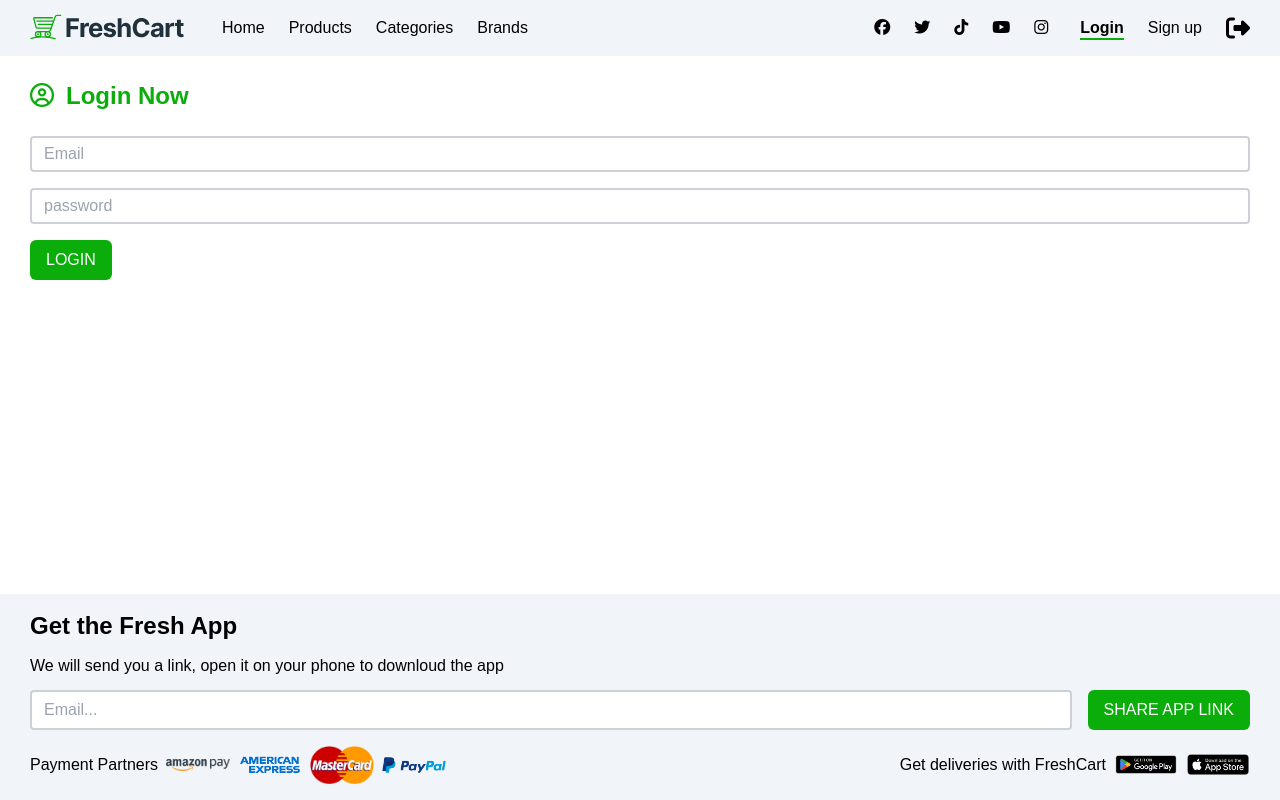
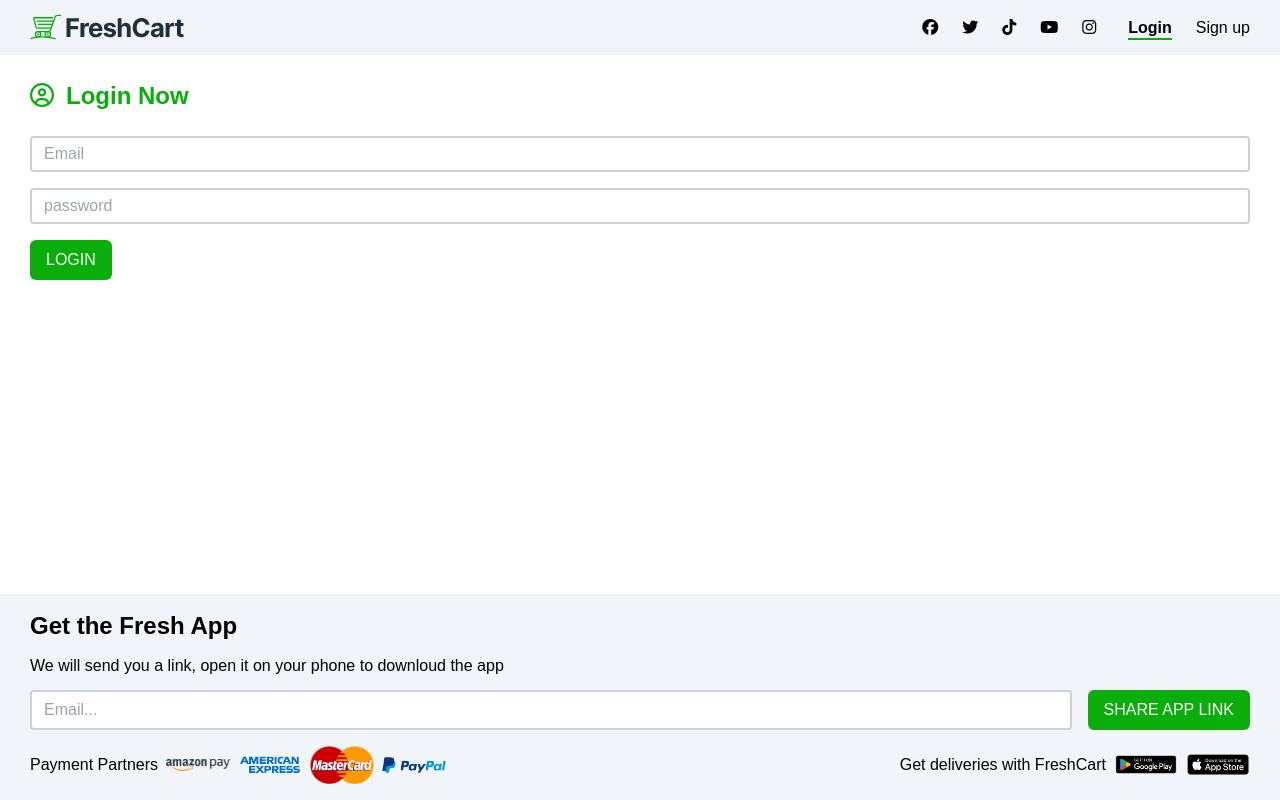
Before and after one commit to abdullahalawa/ecommerce, a React (Vite) app: page /auth/login in a window 1280 px wide. Built offline with nearby package versions, Linux system fonts and the light colour scheme; a web font is replaced by a local one.

Commit message:
add userContext - handle token - login and signup

```diff
--- a/src/App.jsx
+++ b/src/App.jsx
@@ -7,6 +7,7 @@ import { Toaster } from "react-hot-toast";
 import { register } from "swiper/element/bundle";
 import Home from "./Pages/Home/Home";
 import ProtectedRoute from "./Components/ProtectedRoute/ProtectedRoute";
+import UserProvider from "./Context/User.context";
 
 register();
 
@@ -39,8 +40,10 @@ function App() {
 
   return (
     <>
-      <RouterProvider router={routes}></RouterProvider>
-      <Toaster />
+      <UserProvider>
+        <RouterProvider router={routes}></RouterProvider>
+        <Toaster />
+      </UserProvider>
     </>
   );
 }
--- a/src/Components/Navbar/Navbar.jsx
+++ b/src/Components/Navbar/Navbar.jsx
@@ -1,7 +1,11 @@
 import { NavLink } from "react-router-dom";
 import logo from "../../assets/images/freshcart-logo.svg";
+import { userContext } from "../../Context/User.context";
+import { useContext } from "react";
 
 export default function Navbar() {
+  const { token, logOut } = useContext(userContext);
+
   return (
     <>
       <nav className="bg-slate-100 p-3 fixed left-0 right-0 top-0 z-50">
@@ -12,6 +16,7 @@ export default function Navbar() {
             </a>
           </h1>
 
+          {token ? (
             <ul className="flex gap-6 items-center">
               <li>
                 <NavLink
@@ -62,6 +67,9 @@ export default function Navbar() {
                 </NavLink>
               </li>
             </ul>
+          ) : (
+            ""
+          )}
 
           <ul className="flex gap-6 items-center ms-auto">
             <li>
@@ -96,6 +104,8 @@ export default function Navbar() {
           </ul>
 
           <ul className="flex gap-6 items-center">
+            {!token ? (
+              <>
                 <li>
                   <NavLink
                     className={({ isActive }) => {
@@ -121,12 +131,14 @@ export default function Navbar() {
                     Sign up
                   </NavLink>
                 </li>
-
-            <li>
-              <a href="">
+              </>
+            ) : (
+              <li className="cursor-pointer">
+                <span onClick={logOut}>
                   <i className="fa-solid fa-right-from-bracket text-2xl"></i>
-              </a>
+                </span>
               </li>
+            )}
           </ul>
         </div>
       </nav>
--- a/src/Components/ProtectedRoute/ProtectedRoute.jsx
+++ b/src/Components/ProtectedRoute/ProtectedRoute.jsx
@@ -1,9 +1,12 @@
+import { useContext } from "react";
 import { Navigate } from "react-router-dom";
+import { userContext } from "../../Context/User.context";
 
 export default function ProtectedRoute({ children }) {
-  const user = false;
+  const { token } = useContext(userContext);
+  console.log(token);
 
-  if (user) {
+  if (token) {
     return children;
   } else {
     return <Navigate to={"/auth/login"} />;
--- /dev/null
+++ b/src/Context/User.context.jsx
@@ -0,0 +1,18 @@
+import { createContext, useState } from "react";
+
+export const userContext = createContext("");
+
+export default function UserProvider({ children }) {
+  const [token, setToken] = useState(localStorage.getItem("token"));
+
+  function logOut() {
+    setToken(null);
+    localStorage.removeItem("token");
+  }
+
+  return (
+    <userContext.Provider value={{ token, setToken, logOut }}>
+      {children}
+    </userContext.Provider>
+  );
+}
--- a/src/Pages/Login/Login.jsx
+++ b/src/Pages/Login/Login.jsx
@@ -1,13 +1,14 @@
 import axios from "axios";
 import { useFormik } from "formik";
-import { useState } from "react";
+import { useContext, useState } from "react";
 import toast from "react-hot-toast";
 import { useNavigate } from "react-router-dom";
 import * as Yup from "yup";
+import { userContext } from "../../Context/User.context";
 
 export default function Login() {
   const navigate = useNavigate();
-
+  const { token, setToken } = useContext(userContext);
   const [errorMsg, setErrorMsg] = useState(null);
 
   const validationSchema = Yup.object({
@@ -43,6 +44,8 @@ export default function Login() {
 
       setTimeout(() => {
         if (data.message == "success") {
+          localStorage.setItem("token", data.token);
+          setToken(data.token);
           navigate("/");
         }
       }, 3000);
```
Lines whose indentation alone changed are shown as unchanged.
